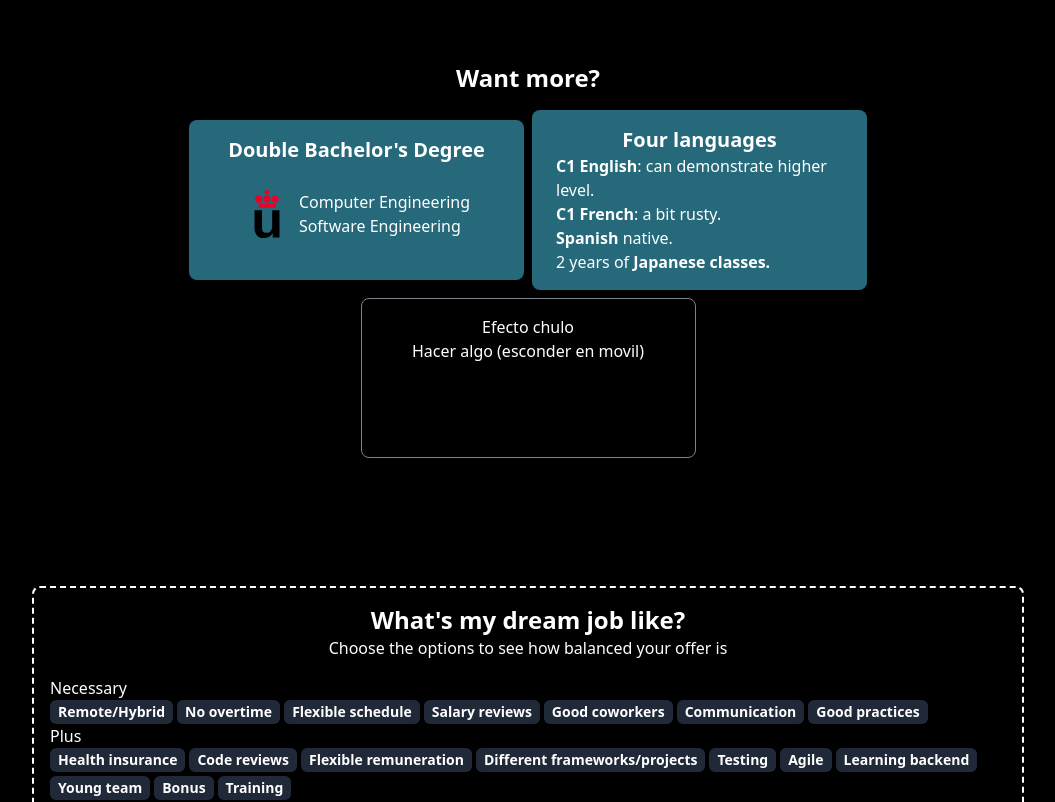
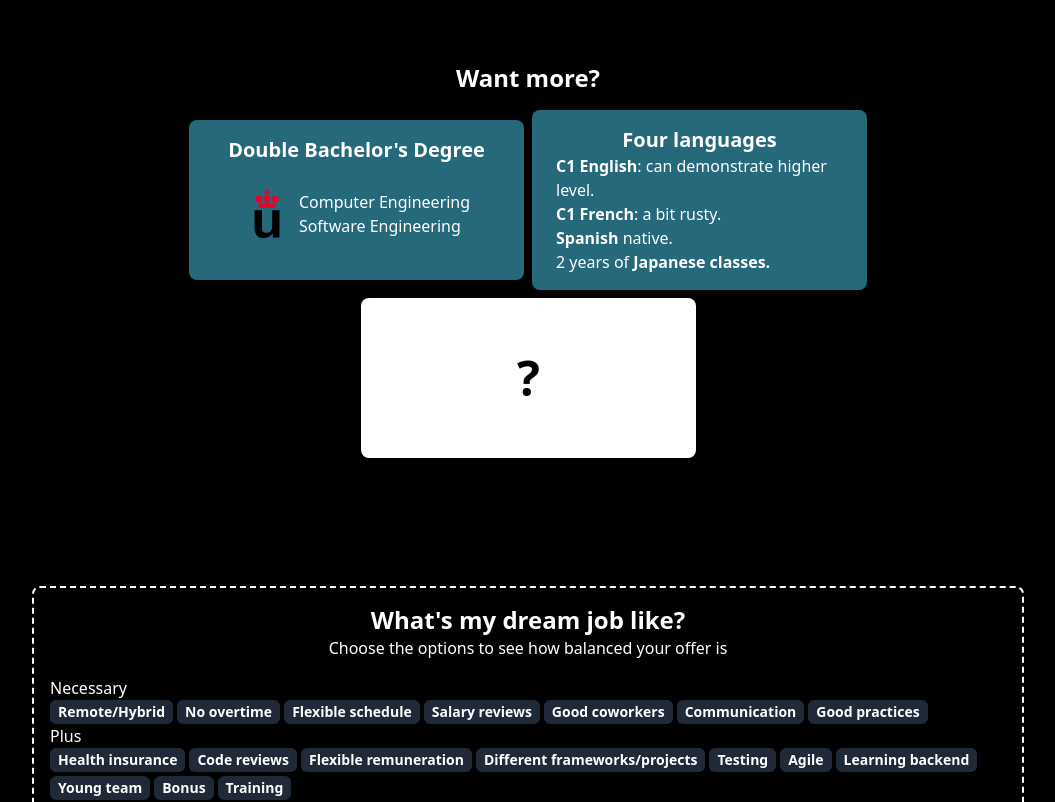
Before and after one commit to Kikemaji/resume, a Next.js app: page /en in a window 1280 px wide. Shown: the part 1797-2599 px from the top of the page, without its empty margins (112-1167 px from the left). Built offline with nearby package versions, Linux system fonts and the light colour scheme.

Commit message:
Animation for third education card on desktop

```diff
--- a/src/components/sections/education/Education.module.css
+++ b/src/components/sections/education/Education.module.css
@@ -1,3 +1,31 @@
 .card {
   @apply flex w-full flex-col items-center rounded-lg px-6 py-4 sm:max-w-[335px] md:min-h-[160px];
 }
+
+.flipCard {
+  @apply relative h-[160px] w-[335px];
+}
+
+.flipCardContent {
+  @apply absolute h-full w-full overflow-hidden rounded-lg transition-transform duration-500;
+  backface-visibility: hidden;
+}
+
+.flipCardFront {
+  @apply flex items-center justify-center bg-white text-5xl font-bold text-black;
+  transform: perspective(600px) rotateY(0deg);
+  box-shadow: 0 5px 10px #000;
+}
+
+.flipCardBack {
+  @apply flex items-center justify-center bg-secondary p-4 text-center text-white;
+  transform: perspective(600px) rotateY(180deg);
+}
+
+.flipCard:hover .flipCardFront {
+  transform: perspective(600px) rotateY(180deg);
+}
+
+.flipCard:hover .flipCardBack {
+  transform: perspective(600px) rotateY(360deg);
+}
--- a/src/components/sections/education/EducationSection.tsx
+++ b/src/components/sections/education/EducationSection.tsx
@@ -8,11 +8,11 @@ import { getTranslation } from '@/utils/getTranslations';
 const EducationSection = ({ dictionary }: { dictionary: Dictionary }) => {
   return (
     <section className="my-16 lg:my-24">
-      <h2 className="h2 mb-4 text-center font-bold md:text-end lg:text-center">
+      <h2 className="h2 mb-4 text-center font-bold lg:text-center">
         {getTranslation(dictionary, ['educationSection', 'title'])}
       </h2>
-      <div className="flex flex-col items-center gap-2 lg:flex-row lg:flex-wrap lg:justify-center">
-        <div className={clsx(styles.card, 'bg-secondary md:ml-auto lg:ml-0')}>
+      <div className="flex flex-col items-center gap-2 md:flex-row md:flex-wrap md:justify-center">
+        <div className={clsx(styles.card, 'bg-secondary')}>
           <h3 className=" h3 mb-2 font-bold md:mb-0">
             {getTranslation(dictionary, ['educationSection', 'card1', 'title'])}
           </h3>
@@ -82,14 +82,15 @@ const EducationSection = ({ dictionary }: { dictionary: Dictionary }) => {
             </li>
           </ul>
         </div>
-        <div
-          className={clsx(
-            styles.card,
-            'border border-border md:mr-auto lg:mr-0'
-          )}
-        >
-          <p>Efecto chulo</p>
-          <span>Hacer algo (esconder en movil)</span>
+
+        <div className={clsx(styles.flipCard, 'hidden xl:block')}>
+          <div className={clsx(styles.flipCardContent, styles.flipCardFront)}>
+            ?
+          </div>
+          <div className={clsx(styles.flipCardContent, styles.flipCardBack)}>
+            Más o pido feedback? / 2 opciones. Te gusta? Llámame, que no? haz
+            scroll y dame feedback al final
+          </div>
         </div>
       </div>
     </section>
```
